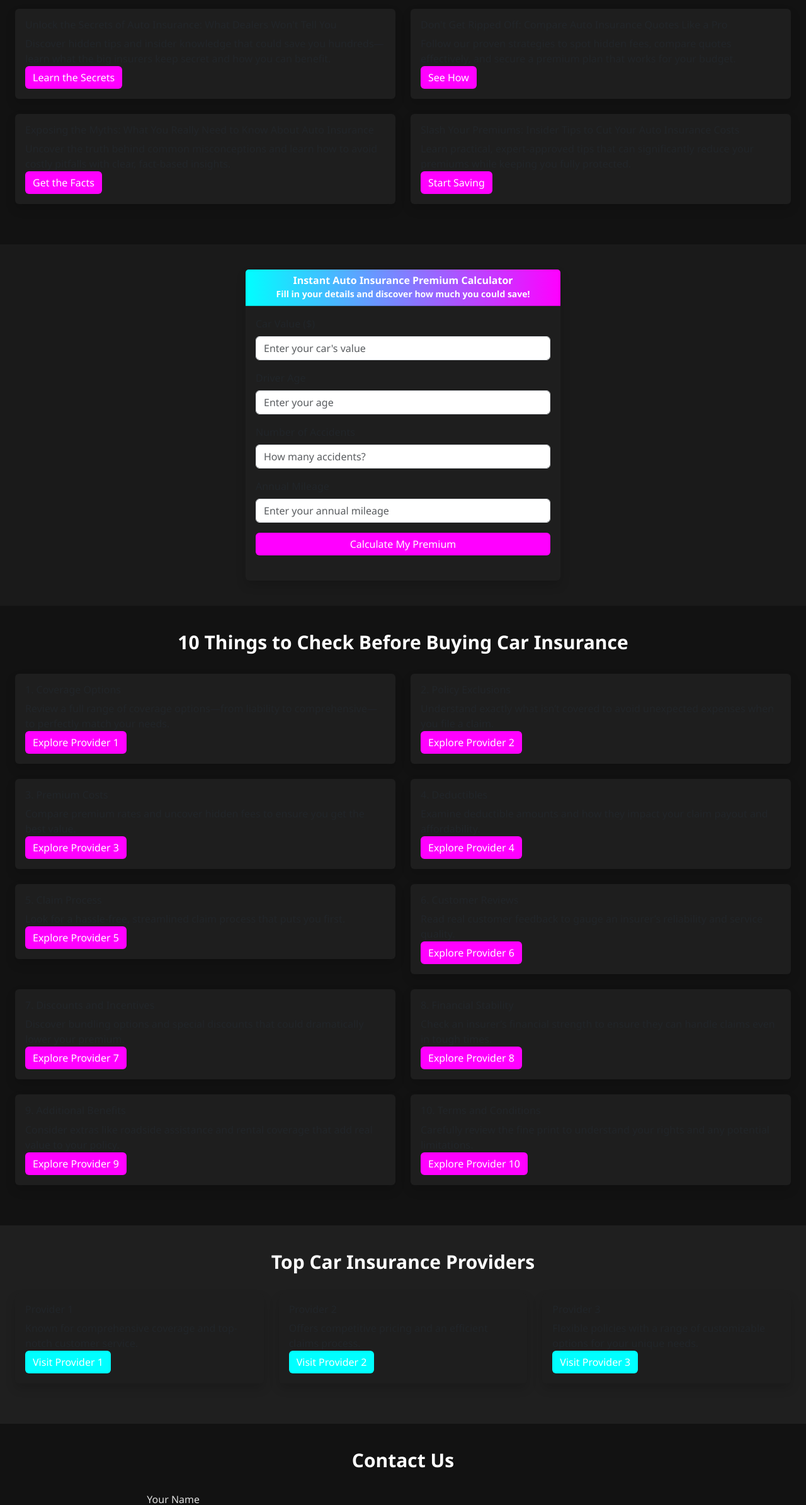
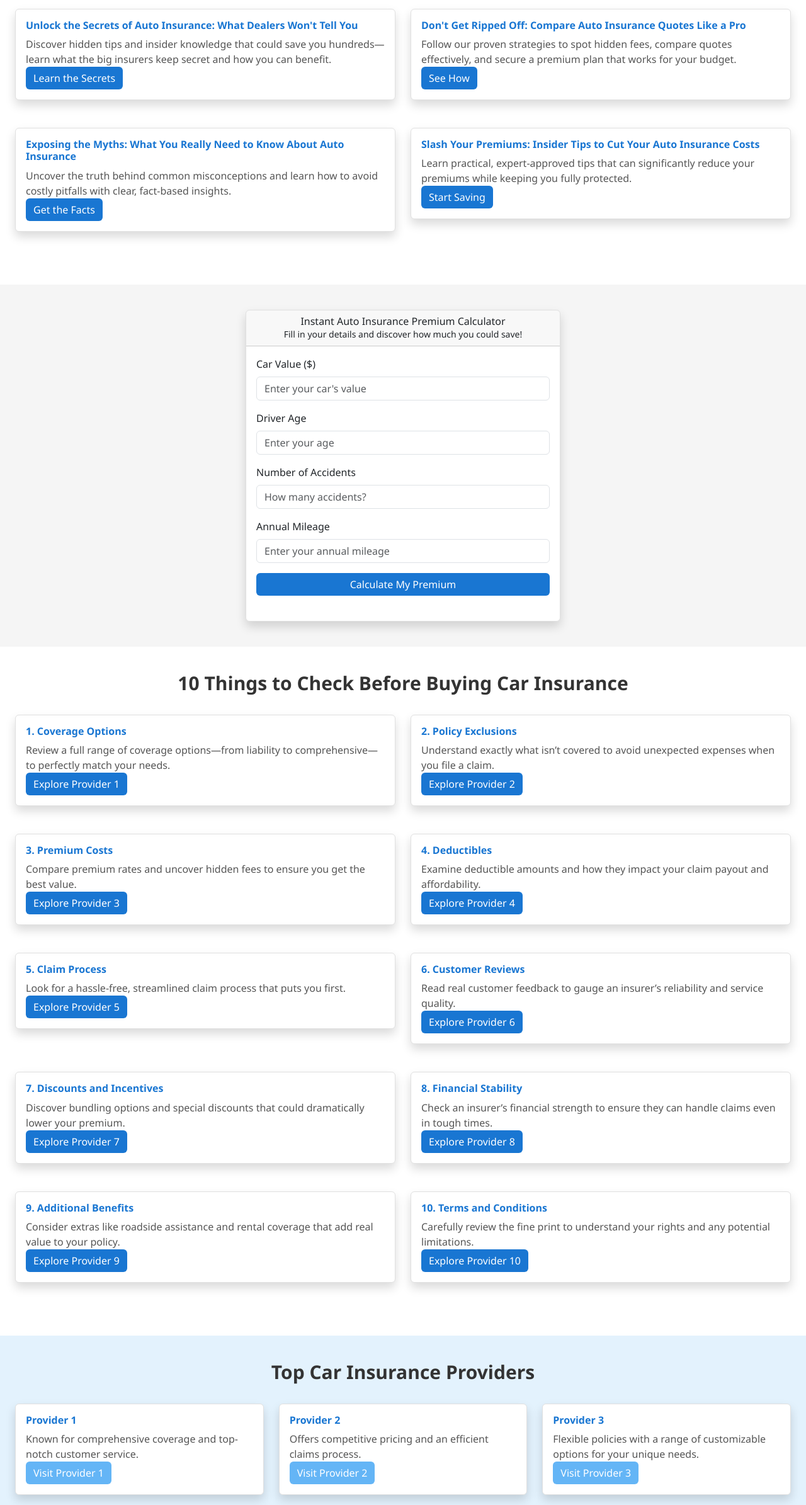
Before and after one commit to deva1343/USInsurance, a plain HTML site: page auto.html in a window 1280 px wide. Shown: the part 410-2800 px from the top of the page at 63% size. Drawn offline with nearby package versions, Linux system fonts and the light colour scheme.

Commit message:
Update auto.html

```diff
--- a/auto.html
+++ b/auto.html
@@ -1,63 +1,107 @@
 <!DOCTYPE html>
 <html lang="en">
 <head>
-  <meta charset="UTF-8">
-  <meta http-equiv="X-UA-Compatible" content="IE=edge">
-  <meta name="viewport" content="width=device-width, initial-scale=1.0">
+  <!-- Essential Meta Tags -->
+  <meta charset="UTF-8" />
+  <meta name="viewport" content="width=device-width, initial-scale=1.0" />
   <title>Car Insurance USA – Your Ultimate Guide & Tools</title>
+  <meta name="description" content="Your Ultimate Guide to Car Insurance in the USA: Discover insider secrets, must-watch tips, and use our premium calculator to unlock the best auto insurance deals." />
+  <meta name="keywords" content="Car Insurance, Auto Insurance, USA Insurance, Insurance Guide, Premium Calculator, Insurance Tips" />
+  <meta name="robots" content="index, follow" />
+  <link rel="canonical" href="https://yourwebsite.com/auto.html" />
+
+  <!-- Open Graph / Facebook -->
+  <meta property="og:title" content="Car Insurance USA – Your Ultimate Guide & Tools" />
+  <meta property="og:description" content="Discover insider secrets, must-watch tips, and our premium calculator to unlock the best auto insurance deals in the USA." />
+  <meta property="og:type" content="website" />
+  <meta property="og:url" content="https://yourwebsite.com/auto.html" />
+  <!-- Twitter -->
+  <meta name="twitter:card" content="summary_large_image" />
+  <meta name="twitter:title" content="Car Insurance USA – Your Ultimate Guide & Tools" />
+  <meta name="twitter:description" content="Discover insider secrets, must-watch tips, and our premium calculator to unlock the best auto insurance deals in the USA." />
+
+  <!-- JSON-LD Structured Data -->
+  <script type="application/ld+json">
+  {
+    "@context": "https://schema.org",
+    "@type": "WebSite",
+    "name": "Car Insurance USA",
+    "url": "https://yourwebsite.com/auto.html",
+    "potentialAction": {
+      "@type": "SearchAction",
+      "target": "https://yourwebsite.com/auto.html?q={search_term_string}",
+      "query-input": "required name=search_term_string"
+    }
+  }
+  </script>
+
   <!-- Bootstrap CSS -->
-  <link href="https://cdn.jsdelivr.net/npm/bootstrap@5.3.0/dist/css/bootstrap.min.css" rel="stylesheet">
+  <link href="https://cdn.jsdelivr.net/npm/bootstrap@5.3.0/dist/css/bootstrap.min.css" rel="stylesheet" />
+
   <!-- Tailwind CSS (via CDN) -->
   <script src="https://cdn.tailwindcss.com"></script>
+
   <style>
-    /* Cyberpunk Dark Theme Styles */
+    /* Modern Light Theme inspired by famous websites */
     body {
-      background-color: #121212;
-      color: #e0e0e0;
+      background-color: #ffffff;
+      color: #333333;
       font-family: "Segoe UI", Tahoma, Geneva, Verdana, sans-serif;
     }
     a { text-decoration: none; }
+    /* Navbar */
     .navbar {
-      background-color: #1f1f1f;
+      background-color: #1976D2; /* Deep blue */
     }
     .navbar-brand, .nav-link {
-      color: #e0e0e0 !important;
+      color: #ffffff !important;
     }
     .nav-link:hover {
-      color: #00ffff !important;
+      color: #BBDEFB !important;
     }
+    /* Hero Section */
+    #overview {
+      background: linear-gradient(90deg, #64B5F6, #2196F3);
+      color: #ffffff;
+    }
+    /* Cards */
     .card {
-      background-color: #1e1e1e;
-      border: none;
+      background-color: #ffffff;
+      border: 1px solid #e0e0e0;
+      box-shadow: 0 2px 4px rgba(0, 0, 0, 0.1);
+      margin-bottom: 20px;
     }
-    .card-header {
-      background: linear-gradient(90deg, #00ffff, #ff00ff);
-      color: #ffffff;
-      font-weight: bold;
+    .card-title {
+      color: #1976D2;
+      font-weight: 600;
     }
+    .card-text {
+      color: #555555;
+    }
+    /* Buttons */
     .btn-primary {
-      background-color: #ff00ff;
+      background-color: #1976D2;
       border: none;
     }
     .btn-primary:hover {
-      background-color: #e600e6;
+      background-color: #115293;
     }
     .btn-secondary {
-      background-color: #00ffff;
+      background-color: #64B5F6;
       border: none;
     }
     .btn-secondary:hover {
-      background-color: #00e6e6;
+      background-color: #42A5F5;
     }
+    /* Calculator Card */
     .calculator-card {
       max-width: 500px;
       margin: auto;
     }
-    h1, h2, h3, h4, h5 {
+    /* Footer */
+    footer {
+      background-color: #1976D2;
       color: #ffffff;
-    }
-    footer {
-      background-color: #1f1f1f;
     }
   </style>
 </head>
@@ -67,7 +111,7 @@
     <div class="container">
       <a class="navbar-brand" href="#">Car Insurance USA</a>
       <button class="navbar-toggler" type="button" data-bs-toggle="collapse" data-bs-target="#navbarNav"
-        aria-controls="navbarNav" aria-expanded="false" aria-label="Toggle navigation">
+              aria-controls="navbarNav" aria-expanded="false" aria-label="Toggle navigation">
         <span class="navbar-toggler-icon" style="filter: invert(1);"></span>
       </button>
       <div class="collapse navbar-collapse" id="navbarNav">
@@ -84,7 +128,7 @@
   </nav>
 
   <!-- Hero Section -->
-  <section id="overview" class="py-20" style="background: linear-gradient(90deg, #1f1f1f, #121212);">
+  <section id="overview" class="py-20">
     <div class="container text-center px-4">
       <h1 class="text-4xl md:text-5xl font-bold mb-4">Your Ultimate Guide to Car Insurance in the USA</h1>
       <p class="text-lg md:text-xl">
@@ -151,7 +195,7 @@
   </section>
 
   <!-- Enhanced Car Insurance Calculator Section -->
-  <section id="calculator" class="py-10" style="background: #1a1a1a;">
+  <section id="calculator" class="py-10" style="background: #f5f5f5;">
     <div class="container px-4">
       <div class="calculator-card card shadow">
         <div class="card-header text-center">
@@ -197,7 +241,7 @@
               <p class="card-text">
                 Review a full range of coverage options—from liability to comprehensive—to perfectly match your needs.
               </p>
-              <a href="https://example.com/provider1" target="_blank" class="btn btn-primary affiliate-link">Explore Provider 1</a>
+              <a href="https://example.com/provider1" target="_blank" class="btn btn-primary">Explore Provider 1</a>
             </div>
           </div>
         </div>
@@ -209,7 +253,7 @@
               <p class="card-text">
                 Understand exactly what isn’t covered to avoid unexpected expenses when you file a claim.
               </p>
-              <a href="https://example.com/provider2" target="_blank" class="btn btn-primary affiliate-link">Explore Provider 2</a>
+              <a href="https://example.com/provider2" target="_blank" class="btn btn-primary">Explore Provider 2</a>
             </div>
           </div>
         </div>
@@ -221,7 +265,7 @@
               <p class="card-text">
                 Compare premium rates and uncover hidden fees to ensure you get the best value.
               </p>
-              <a href="https://example.com/provider3" target="_blank" class="btn btn-primary affiliate-link">Explore Provider 3</a>
+              <a href="https://example.com/provider3" target="_blank" class="btn btn-primary">Explore Provider 3</a>
             </div>
           </div>
         </div>
@@ -233,7 +277,7 @@
               <p class="card-text">
                 Examine deductible amounts and how they impact your claim payout and affordability.
               </p>
-              <a href="https://example.com/provider4" target="_blank" class="btn btn-primary affiliate-link">Explore Provider 4</a>
+              <a href="https://example.com/provider4" target="_blank" class="btn btn-primary">Explore Provider 4</a>
             </div>
           </div>
         </div>
@@ -245,7 +289,7 @@
               <p class="card-text">
                 Look for a hassle-free, streamlined claim process that puts you first.
               </p>
-              <a href="https://example.com/provider5" target="_blank" class="btn btn-primary affiliate-link">Explore Provider 5</a>
+              <a href="https://example.com/provider5" target="_blank" class="btn btn-primary">Explore Provider 5</a>
             </div>
           </div>
         </div>
@@ -257,7 +301,7 @@
               <p class="card-text">
                 Read real customer feedback to gauge an insurer’s reliability and service quality.
               </p>
-              <a href="https://example.com/provider6" target="_blank" class="btn btn-primary affiliate-link">Explore Provider 6</a>
+              <a href="https://example.com/provider6" target="_blank" class="btn btn-primary">Explore Provider 6</a>
             </div>
           </div>
         </div>
@@ -269,7 +313,7 @@
               <p class="card-text">
                 Discover bundling options and special discounts that could dramatically lower your premium.
               </p>
-              <a href="https://example.com/provider7" target="_blank" class="btn btn-primary affiliate-link">Explore Provider 7</a>
+              <a href="https://example.com/provider7" target="_blank" class="btn btn-primary">Explore Provider 7</a>
             </div>
           </div>
         </div>
@@ -281,7 +325,7 @@
               <p class="card-text">
                 Check an insurer’s financial strength to ensure they can handle claims even in tough times.
               </p>
-              <a href="https://example.com/provider8" target="_blank" class="btn btn-primary affiliate-link">Explore Provider 8</a>
+              <a href="https://example.com/provider8" target="_blank" class="btn btn-primary">Explore Provider 8</a>
             </div>
           </div>
         </div>
@@ -293,7 +337,7 @@
               <p class="card-text">
                 Consider extras like roadside assistance and rental coverage that add real value to your policy.
               </p>
-              <a href="https://example.com/provider9" target="_blank" class="btn btn-primary affiliate-link">Explore Provider 9</a>
+              <a href="https://example.com/provider9" target="_blank" class="btn btn-primary">Explore Provider 9</a>
             </div>
           </div>
         </div>
@@ -305,7 +349,7 @@
               <p class="card-text">
                 Carefully review the fine print to understand your rights and any potential limitations.
               </p>
-              <a href="https://example.com/provider10" target="_blank" class="btn btn-primary affiliate-link">Explore Provider 10</a>
+              <a href="https://example.com/provider10" target="_blank" class="btn btn-primary">Explore Provider 10</a>
             </div>
           </div>
         </div>
@@ -314,7 +358,7 @@
   </section>
 
   <!-- Providers Section -->
-  <section id="providers" class="py-10" style="background: #1f1f1f;">
+  <section id="providers" class="py-10" style="background: #e3f2fd;">
     <div class="container px-4">
       <h2 class="text-3xl font-bold text-center mb-8">Top Car Insurance Providers</h2>
       <div class="row">
@@ -388,14 +432,14 @@
   <!-- Bootstrap Bundle with Popper and Custom JS -->
   <script src="https://cdn.jsdelivr.net/npm/bootstrap@5.3.0/dist/js/bootstrap.bundle.min.js"></script>
   <script>
-    // Contact form handler
+    // Simple Contact Form Handler
     document.getElementById('contactForm').addEventListener('submit', function(e) {
       e.preventDefault();
       alert('Thank you for contacting us! We will get back to you soon.');
       this.reset();
     });
 
-    // Car Insurance Calculator Logic
+    // Enhanced Car Insurance Calculator Logic
     document.getElementById('insuranceCalculator').addEventListener('submit', function(e) {
       e.preventDefault();
       const carValue = parseFloat(document.getElementById('carValue').value);
```
